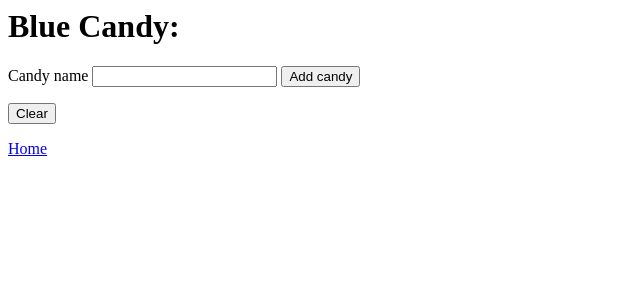
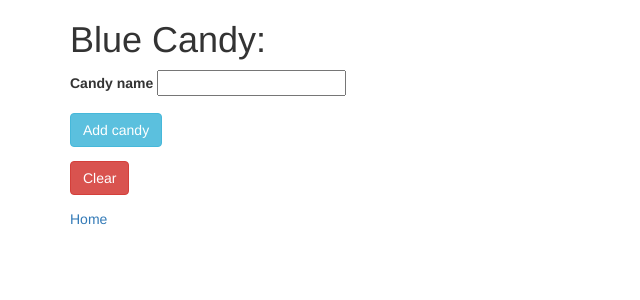
Before and after one commit to Camolot/inventory, a PHP site: template views/index.html.twig in a window 1280 px wide. Shown: the top 300 px of the page, without its empty margins (0-640 px from the left). Run offline with PHP 8.4, Linux system fonts and the light colour scheme; the template is opened without the code that fills it, so the values that code supplies are empty; some libraries are stand-ins or nearby versions.

Commit message:
add bootstrap to twig templates

```diff
--- a/views/candies.html.twig
+++ b/views/candies.html.twig
@@ -1,9 +1,11 @@
 <html>
     <head>
         <title>Blue Candy</title>
+        <link rel='stylesheet' href='https://maxcdn.bootstrapcdn.com/bootstrap/3.3.1/css/bootstrap.min.css'>
     </head>
     <body>
-        <h1>Blue Candy:</h1>
+        <div class='container'>
+            <h1>Blue Candy:</h1>
 
         {% if candies is not empty %}
             <p>Here is all of your candy:</p>
@@ -15,5 +17,6 @@
         {% endif %}
 
         <p><a href='/'>Add more candy</a></p>
+        </div>
     </body>
 </html>
--- a/views/index.html.twig
+++ b/views/index.html.twig
@@ -1,8 +1,9 @@
 <html>
     <head>
         <title>Inventory of Blue Candy</title>
-    </head>
+        <link rel='stylesheet' href='https://maxcdn.bootstrapcdn.com/bootstrap/3.3.1/css/bootstrap.min.css'>
     <body>
+        <div class='container'>
         <h1>Blue Candy:</h1>
 
         {% if candies is not empty %}
@@ -15,14 +16,16 @@
         {% endif %}
 
         <form action ='/candies' method='post'>
+            <div class='form-group'>
             <label for 'name'>Candy name</label>
             <input id='name' name='name' type='text'>
-
-            <button type='submit'>Add candy</button>
+            </div>
+            <button type='submit' class='btn btn-info'>Add candy</button>
         </form>
         <form action ='/delete_candy' method='post'>
-            <button type='submit'>Clear</button>
+            <button type='submit' class='btn btn-danger'>Clear</button>
         </form>
         <p><a href='/'>Home</a></p>
+    </div>
     </body>
 </html>
```
